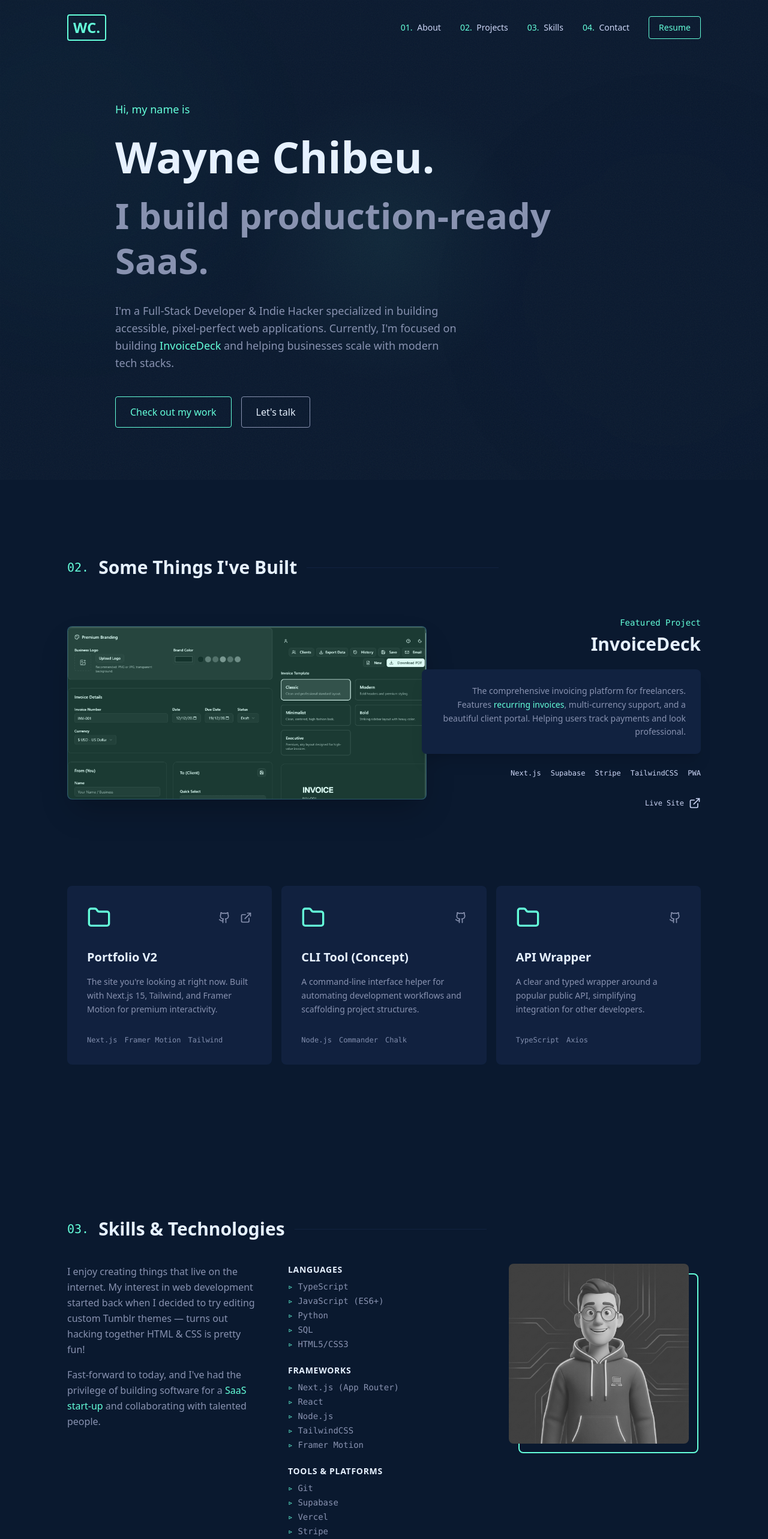
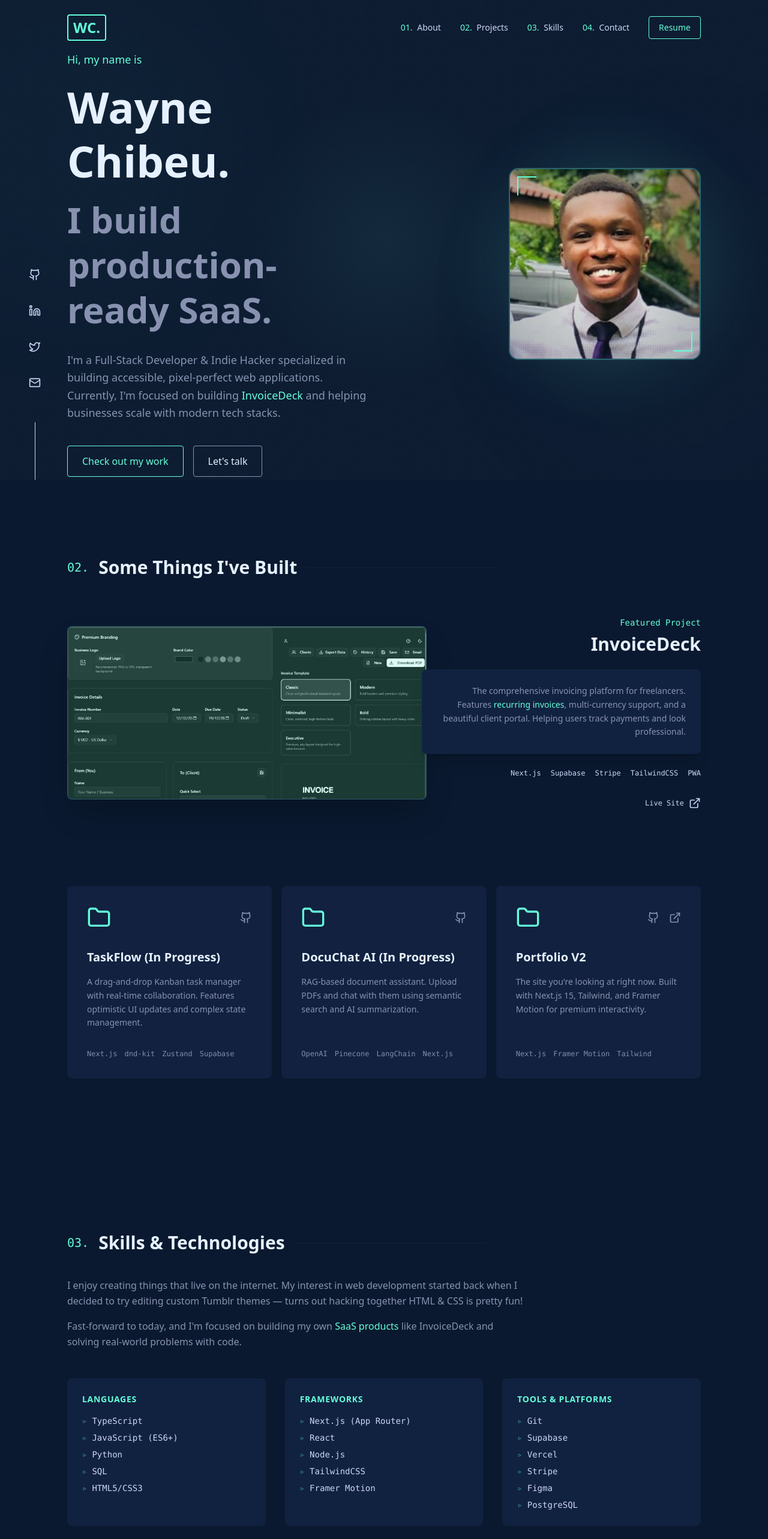
Before and after one commit to WayneChibeu/my-portfolio, a Next.js app: page / in a window 1280 px wide. Shown: the top 2566 px of the page at 60% size. Built offline with nearby package versions, Linux system fonts and the light colour scheme.

Commit message:
feat: complete portfolio polish (socials, tech portrait, mobile resp, updated projects)

```diff
--- a/src/app/layout.tsx
+++ b/src/app/layout.tsx
@@ -1,20 +1,23 @@
 import type { Metadata } from "next";
 import { Inter, Outfit } from "next/font/google";
 import "./globals.css";
+import SocialSidebar from "@/components/SocialSidebar";
 
 const inter = Inter({
+  subsets: ["latin"],
   variable: "--font-inter",
-  subsets: ["latin"],
+  display: "swap",
 });
 
 const outfit = Outfit({
+  subsets: ["latin"],
   variable: "--font-outfit",
-  subsets: ["latin"],
+  display: "swap",
 });
 
 export const metadata: Metadata = {
   title: "Wayne Chibeu | Full-Stack Developer",
-  description: "Portfolio of Wayne Chibeu, a Full-Stack Developer and creator of InvoiceDeck.",
+  description: "Portfolio of Wayne Chibeu, a Full-Stack Developer and Indie Hacker building accessible web applications.",
 };
 
 export default function RootLayout({
@@ -25,8 +28,9 @@ export default function RootLayout({
   return (
     <html lang="en" className="scroll-smooth">
       <body
-        className={`${inter.variable} ${outfit.variable} antialiased bg-navy text-slate-light`}
+        className={`${inter.variable} ${outfit.variable} antialiased bg-navy selection:bg-teal-tint selection:text-teal`}
       >
+        <SocialSidebar />
         {children}
       </body>
     </html>
--- a/src/app/page.tsx
+++ b/src/app/page.tsx
@@ -1,4 +1,5 @@
 import Navbar from "@/components/Navbar";
+import { Github, Linkedin, Twitter, Mail } from "lucide-react";
 import Hero from "@/components/sections/Hero";
 import Projects from "@/components/sections/Projects";
 import Skills from "@/components/sections/Skills";
@@ -17,8 +18,15 @@ export default function Home() {
         <Contact />
       </main>
 
-      <footer className="py-6 text-center text-slate text-sm font-mono hover:text-teal transition-colors cursor-default">
-        <p>Designed & Built by Wayne Chibeu</p>
+      <footer className="py-8 text-center text-slate text-sm font-mono cursor-default">
+        {/* Mobile Social Links (Visible only on small screens if Sidebar is hidden) - but we'll show them always in footer for completeness */}
+        <div className="flex md:hidden justify-center gap-6 mb-4">
+          <a href="https://github.com/WayneChibeu" target="_blank" className="text-slate-light hover:text-teal transition-colors"><Github size={20} /></a>
+          <a href="https://www.linkedin.com/in/wayne-chibeu-482451278/" target="_blank" className="text-slate-light hover:text-teal transition-colors"><Linkedin size={20} /></a>
+          <a href="https://x.com/theamateur_tax" target="_blank" className="text-slate-light hover:text-teal transition-colors"><Twitter size={20} /></a>
+          <a href="mailto:wchibeu4@gmail.com" className="text-slate-light hover:text-teal transition-colors"><Mail size={20} /></a>
+        </div>
+        <p className="hover:text-teal transition-colors">Designed & Built by Wayne Chibeu</p>
       </footer>
     </>
   );
--- a/src/components/Navbar.tsx
+++ b/src/components/Navbar.tsx
@@ -2,7 +2,7 @@
 
 import { useState, useEffect } from "react";
 import Link from "next/link";
-import { Menu, X } from "lucide-react";
+import { Menu, X, Github, Linkedin, Twitter, Mail } from "lucide-react";
 import { motion, AnimatePresence } from "framer-motion";
 
 const navLinks = [
@@ -74,6 +74,14 @@ export default function Navbar() {
                         transition={{ duration: 0.3 }}
                         className="fixed inset-0 bg-navy-light/95 backdrop-blur-lg flex items-center justify-center md:hidden"
                     >
+                        <button
+                            className="absolute top-6 right-6 text-teal"
+                            onClick={() => setIsOpen(false)}
+                            aria-label="Close menu"
+                        >
+                            <X size={30} />
+                        </button>
+
                         <nav className="flex flex-col gap-8 text-center">
                             {navLinks.map((link) => (
                                 <Link
@@ -93,6 +101,13 @@ export default function Navbar() {
                             >
                                 Resume
                             </a>
+
+                            <div className="flex gap-6 justify-center mt-4">
+                                <a href="https://github.com/WayneChibeu" target="_blank" className="text-slate-light hover:text-teal transition-colors"><Github size={24} /></a>
+                                <a href="https://www.linkedin.com/in/wayne-chibeu-482451278/" target="_blank" className="text-slate-light hover:text-teal transition-colors"><Linkedin size={24} /></a>
+                                <a href="https://x.com/theamateur_tax" target="_blank" className="text-slate-light hover:text-teal transition-colors"><Twitter size={24} /></a>
+                                <a href="mailto:wchibeu4@gmail.com" className="text-slate-light hover:text-teal transition-colors"><Mail size={24} /></a>
+                            </div>
                         </nav>
                     </motion.div>
                 )}
--- /dev/null
+++ b/src/components/SocialSidebar.tsx
@@ -0,0 +1,42 @@
+"use client";
+
+import { motion } from "framer-motion";
+import { Github, Linkedin, Twitter, Mail } from "lucide-react";
+
+export default function SocialSidebar() {
+    const socialLinks = [
+        { name: "GitHub", href: "https://github.com/WayneChibeu", icon: <Github size={20} /> },
+        { name: "LinkedIn", href: "https://www.linkedin.com/in/wayne-chibeu-482451278/", icon: <Linkedin size={20} /> },
+        { name: "X", href: "https://x.com/theamateur_tax", icon: <Twitter size={20} /> },
+        { name: "Email", href: "mailto:wchibeu4@gmail.com", icon: <Mail size={20} /> },
+    ];
+
+    return (
+        <div className="hidden md:block fixed bottom-0 left-10 z-50">
+            <ul className="flex flex-col gap-6 items-center after:content-[''] after:w-[1px] after:h-24 after:bg-slate-light after:block after:mx-auto after:mt-6">
+                {socialLinks.map((link, index) => (
+                    <motion.li
+                        key={link.name}
+                        initial={{ opacity: 0, y: 20 }}
+                        animate={{ opacity: 1, y: 0 }}
+                        transition={{
+                            duration: 0.3,
+                            delay: 1.5 + index * 0.1, // Delay to appear after other animations
+                            ease: "easeInOut",
+                        }}
+                    >
+                        <a
+                            href={link.href}
+                            target="_blank"
+                            rel="noreferrer"
+                            className="text-slate-light hover:text-teal hover:-translate-y-1 transition-all duration-300 block p-2"
+                            aria-label={link.name}
+                        >
+                            {link.icon}
+                        </a>
+                    </motion.li>
+                ))}
+            </ul>
+        </div>
+    );
+}
--- /dev/null
+++ b/src/components/TechPortrait.tsx
@@ -0,0 +1,57 @@
+"use client";
+
+import Image from "next/image";
+import { motion } from "framer-motion";
+
+export default function TechPortrait() {
+    return (
+        <div className="relative w-64 h-64 md:w-80 md:h-80 mx-auto md:mx-0">
+            {/* Animated Glow effect */}
+            <motion.div
+                animate={{
+                    opacity: [0.5, 0.8, 0.5],
+                    scale: [1, 1.05, 1],
+                }}
+                transition={{
+                    duration: 4,
+                    repeat: Infinity,
+                    ease: "easeInOut"
+                }}
+                className="absolute inset-0 bg-teal/20 blur-3xl rounded-full -z-10"
+            />
+
+            {/* Main image container */}
+            <motion.div
+                initial={{ opacity: 0, scale: 0.9 }}
+                animate={{ opacity: 1, scale: 1 }}
+                transition={{ duration: 0.5, delay: 0.2 }}
+                className="relative w-full h-full rounded-2xl overflow-hidden border-2 border-teal/30 group bg-navy-light"
+            >
+                <Image
+                    src="/hero-portrait.jpg"
+                    alt="Wayne Chibeu"
+                    fill
+                    className="object-cover transition-transform duration-700 group-hover:scale-105"
+                    priority
+                    sizes="(max-width: 768px) 100vw, (max-width: 1200px) 50vw, 33vw"
+                />
+
+                {/* Tech Overlay: Linear Gradient Grid */}
+                <div
+                    className="absolute inset-0 opacity-20 pointer-events-none z-10"
+                    style={{
+                        backgroundImage: `linear-gradient(to right, var(--color-teal-tint) 1px, transparent 1px), linear-gradient(to bottom, var(--color-teal-tint) 1px, transparent 1px)`,
+                        backgroundSize: '20px 20px'
+                    }}
+                />
+
+                {/* Vignette for focus */}
+                <div className="absolute inset-0 bg-radial-[circle_at_center,_transparent_0%,_var(--color-navy)_120%] opacity-40 z-10" />
+
+                {/* Corner Accents */}
+                <div className="absolute top-3 left-3 w-8 h-8 border-t-2 border-l-2 border-teal z-20" />
+                <div className="absolute bottom-3 right-3 w-8 h-8 border-b-2 border-r-2 border-teal z-20" />
+            </motion.div>
+        </div>
+    );
+}
--- a/src/components/sections/Hero.tsx
+++ b/src/components/sections/Hero.tsx
@@ -1,6 +1,7 @@
 "use client";
 
 import { motion } from "framer-motion";
+import TechPortrait from "../TechPortrait";
 
 export default function Hero() {
     const fadeInUp = {
@@ -20,11 +21,12 @@ export default function Hero() {
 
     return (
         <section id="hero" className="min-h-screen flex items-center justify-center container-custom pt-20">
+            <div className="grid grid-cols-1 md:grid-cols-2 gap-12 items-center w-full">
                 <motion.div
                     variants={staggerContainer}
                     initial="hidden"
                     animate="visible"
-                className="max-w-4xl"
+                    className="max-w-2xl order-2 md:order-1"
                 >
                     <motion.p variants={fadeInUp} className="text-teal font-medium mb-5 text-lg">
                         Hi, my name is
@@ -54,6 +56,16 @@ export default function Hero() {
                         </a>
                     </motion.div>
                 </motion.div>
+
+                <motion.div
+                    initial={{ opacity: 0, x: 20 }}
+                    animate={{ opacity: 1, x: 0 }}
+                    transition={{ duration: 0.8, delay: 0.4 }}
+                    className="order-1 md:order-2 flex justify-center md:justify-end"
+                >
+                    <TechPortrait />
+                </motion.div>
+            </div>
         </section>
     );
 }
--- a/src/components/sections/Projects.tsx
+++ b/src/components/sections/Projects.tsx
@@ -73,23 +73,23 @@ export default function Projects() {
             {/* Other Projects Grid */}
             <div className="grid grid-cols-1 md:grid-cols-2 lg:grid-cols-3 gap-4">
                 <ProjectCard
+                    title="TaskFlow (In Progress)"
+                    desc="A drag-and-drop Kanban task manager with real-time collaboration. Features optimistic UI updates and complex state management."
+                    stack={["Next.js", "dnd-kit", "Zustand", "Supabase"]}
+                    github="#"
+                />
+                <ProjectCard
+                    title="DocuChat AI (In Progress)"
+                    desc="RAG-based document assistant. Upload PDFs and chat with them using semantic search and AI summarization."
+                    stack={["OpenAI", "Pinecone", "LangChain", "Next.js"]}
+                    github="#"
+                />
+                <ProjectCard
                     title="Portfolio V2"
                     desc="The site you're looking at right now. Built with Next.js 15, Tailwind, and Framer Motion for premium interactivity."
                     stack={["Next.js", "Framer Motion", "Tailwind"]}
-                    github="#"
+                    github="https://github.com/WayneChibeu/my-portfolio"
                     external="#"
-                />
-                <ProjectCard
-                    title="CLI Tool (Concept)"
-                    desc="A command-line interface helper for automating development workflows and scaffolding project structures."
-                    stack={["Node.js", "Commander", "Chalk"]}
-                    github="#"
-                />
-                <ProjectCard
-                    title="API Wrapper"
-                    desc="A clear and typed wrapper around a popular public API, simplifying integration for other developers."
-                    stack={["TypeScript", "Axios"]}
-                    github="#"
                 />
             </div>
         </section>
--- a/src/components/sections/Skills.tsx
+++ b/src/components/sections/Skills.tsx
@@ -23,66 +23,44 @@ export default function Skills() {
                 <div className="h-[1px] bg-navy-light flex-grow max-w-xs"></div>
             </motion.div>
 
-            <div className="grid md:grid-cols-3 gap-12 items-start">
-                {/* About Text - Column 1 */}
+            <div className="flex flex-col gap-12">
+                {/* About Text - Full Width */}
                 <motion.div
-                    initial={{ opacity: 0, x: -20 }}
-                    whileInView={{ opacity: 1, x: 0 }}
+                    initial={{ opacity: 0, y: 20 }}
+                    whileInView={{ opacity: 1, y: 0 }}
                     transition={{ duration: 0.5 }}
                     viewport={{ once: true }}
-                    className="md:col-span-1"
+                    className="max-w-3xl"
                 >
                     <p className="text-slate mb-4 text-base leading-relaxed">
                         I enjoy creating things that live on the internet. My interest in web development started back when I decided to try editing custom Tumblr themes — turns out hacking together HTML & CSS is pretty fun!
                     </p>
-                    <p className="text-slate mb-4 text-base leading-relaxed">
-                        Fast-forward to today, and I&apos;ve had the privilege of building software for a <span className="text-teal">SaaS start-up</span> and collaborating with talented people.
+                    <p className="text-slate text-base leading-relaxed">
+                        Fast-forward to today, and I&apos;m focused on building my own <span className="text-teal">SaaS products</span> like InvoiceDeck and solving real-world problems with code.
                     </p>
                 </motion.div>
 
-                {/* Skill Lists - Column 2 */}
+                {/* Skill Lists - 3 Columns */}
                 <motion.div
                     initial={{ opacity: 0, y: 20 }}
                     whileInView={{ opacity: 1, y: 0 }}
                     transition={{ duration: 0.5, delay: 0.1 }}
                     viewport={{ once: true }}
-                    className="md:col-span-1"
+                    className="grid grid-cols-1 md:grid-cols-3 gap-8"
                 >
                     {Object.entries(skills).map(([category, items]) => (
-                        <div key={category} className="mb-6 last:mb-0">
-                            <h3 className="text-white font-bold mb-2 text-sm uppercase tracking-wider">{category}</h3>
-                            <ul className="space-y-1">
+                        <div key={category} className="bg-navy-light p-6 rounded-lg border border-transparent hover:border-teal/30 transition-all duration-300">
+                            <h3 className="text-teal font-bold mb-4 text-sm uppercase tracking-wider">{category}</h3>
+                            <ul className="space-y-2">
                                 {items.map(skill => (
-                                    <li key={skill} className="text-slate text-sm font-mono flex items-center gap-2">
-                                        <span className="text-teal">▹</span> {skill}
+                                    <li key={skill} className="text-slate-light text-sm font-mono flex items-center gap-2">
+                                        <span className="text-teal/50">▹</span> {skill}
                                     </li>
                                 ))}
                             </ul>
                         </div>
                     ))}
                 </motion.div>
-
-                {/* Profile Image - Column 3 */}
-                <motion.div
-                    initial={{ opacity: 0, x: 20 }}
-                    whileInView={{ opacity: 1, x: 0 }}
-                    transition={{ duration: 0.5, delay: 0.2 }}
-                    viewport={{ once: true }}
-                    className="md:col-span-1 relative group"
-                >
-                    <div className="relative w-full max-w-[300px] mx-auto md:mx-0">
-                        <div className="absolute inset-0 border-2 border-teal rounded-lg translate-x-4 translate-y-4 group-hover:translate-x-2 group-hover:translate-y-2 transition-transform duration-300"></div>
-                        <div className="relative rounded-lg overflow-hidden grayscale group-hover:grayscale-0 transition-all duration-300">
-                            {/* eslint-disable-next-line @next/next/no-img-element */}
-                            <img
-                                src="/profile.png"
-                                alt="Wayne Chibeu"
-                                className="w-full h-auto object-cover"
-                            />
-                            <div className="absolute inset-0 bg-teal/20 group-hover:bg-transparent transition-colors duration-300"></div>
-                        </div>
-                    </div>
-                </motion.div>
             </div>
         </section>
     );
```
Also changed, not shown: public/hero-portrait.jpg (added). Lines whose indentation alone changed are shown as unchanged.
